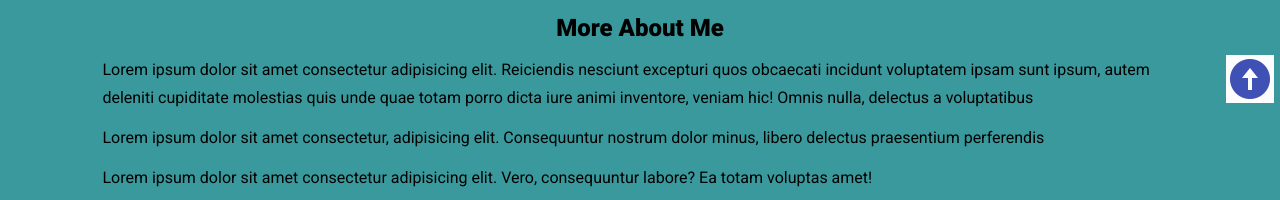
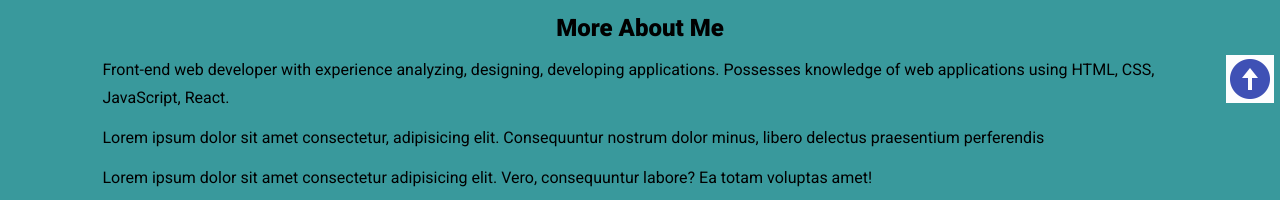
Before and after one commit to Hitakki/Mid-term-project, a plain HTML site: page index.html in a window 1280 px wide. Shown: the part 669-869 px from the top of the page. Drawn offline with nearby package versions, Linux system fonts and the light colour scheme.

Commit message:
changed filed

```diff
--- a/index.html
+++ b/index.html
@@ -68,10 +68,8 @@
     <section class="more-about">
       <h2>More About Me</h2>
       <p>
-        Lorem ipsum dolor sit amet consectetur adipisicing elit. Reiciendis
-        nesciunt excepturi quos obcaecati incidunt voluptatem ipsam sunt ipsum,
-        autem deleniti cupiditate molestias quis unde quae totam porro dicta
-        iure animi inventore, veniam hic! Omnis nulla, delectus a voluptatibus
+        Front-end web developer with experience analyzing, designing, developing applications.
+Possesses knowledge of web applications using HTML, CSS, JavaScript, React.
       </p>
       <p>
         Lorem ipsum dolor sit amet consectetur, adipisicing elit. Consequuntur
```
